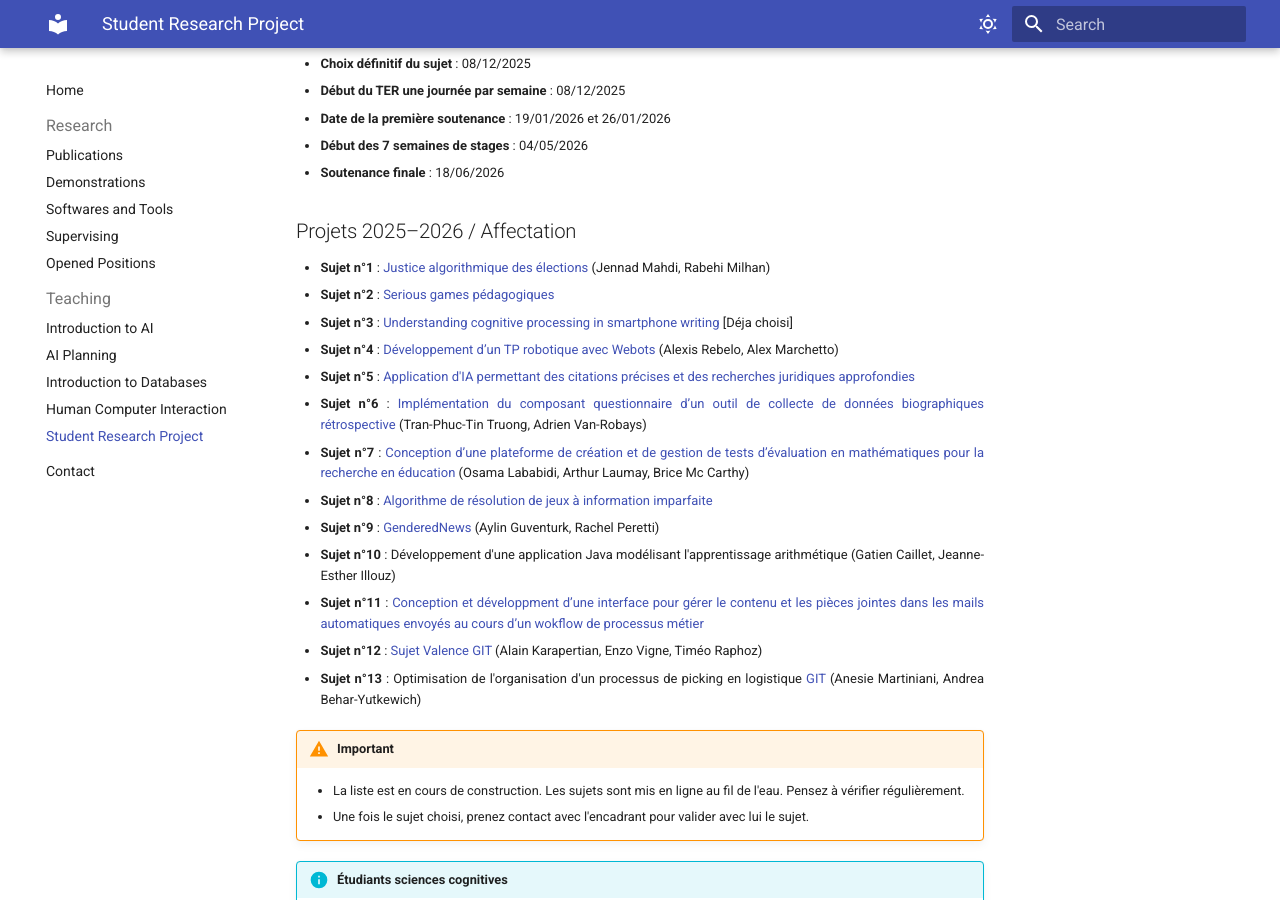
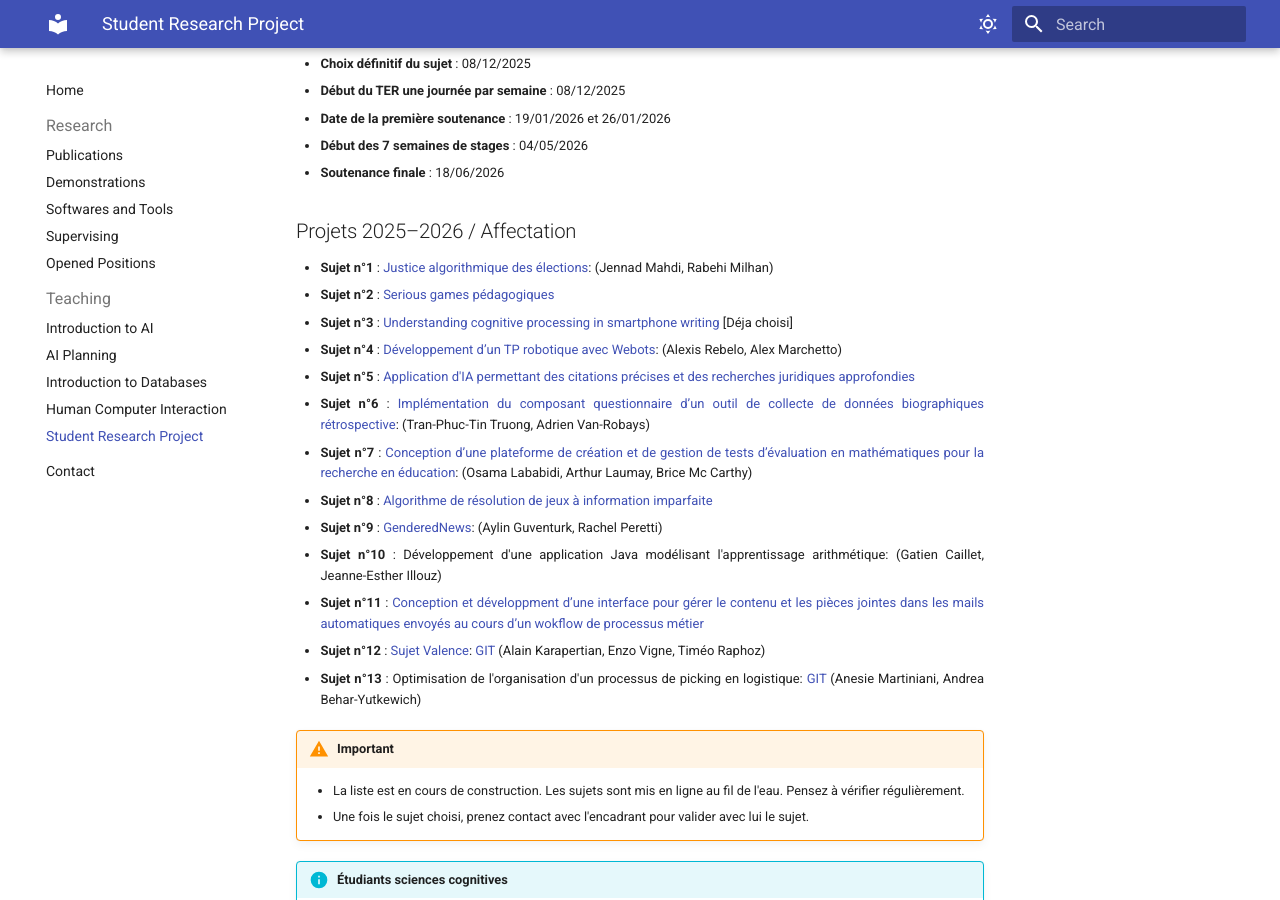
Before and after one commit to pellierd/homepage, an MkDocs documentation site: the page built from docs/teaching/srp.md, in a window 1280 px wide and 900 px high, scrolled down 1012 px. Built offline with MkDocs 1.6.1 and Material for MkDocs 9.7.7, drawn with Linux system fonts in a browser that asks for light colours.

Commit message:
modif ter

```diff
--- a/docs/teaching/srp.md
+++ b/docs/teaching/srp.md
@@ -35,20 +35,20 @@ La première période du projet est consacrée à l'élaboration des documents p
 
 ## Projets 2025–2026 / Affectation
 
-- **Sujet n°1** : [Justice algorithmique des élections](srp/Sujet_1_2025.pdf) (Jennad Mahdi, Rabehi Milhan)
+- **Sujet n°1** : [Justice algorithmique des élections](srp/Sujet_1_2025.pdf): (Jennad Mahdi, Rabehi Milhan)
 - **Sujet n°2** : [Serious games pédagogiques](srp/Sujet_2_2025.pdf)
 - **Sujet n°3** : [Understanding cognitive processing in smartphone writing](srp/Sujet_3_2025.pdf) [Déja choisi]
-- **Sujet n°4** : [Développement d’un TP robotique avec Webots](srp/Sujet_4_2025.pdf) (Alexis Rebelo, Alex Marchetto)
+- **Sujet n°4** : [Développement d’un TP robotique avec Webots](srp/Sujet_4_2025.pdf): (Alexis Rebelo, Alex Marchetto)
 - **Sujet n°5** : [Application d'IA permettant des citations précises et des recherches juridiques approfondies](srp/Sujet_5_2025.pdf)
-- **Sujet n°6** : [Implémentation du composant questionnaire d’un outil de collecte de données biographiques rétrospective](srp/Sujet_6_2025.pdf) (Tran-Phuc-Tin Truong, Adrien Van-Robays)
-- **Sujet n°7** : [Conception d’une plateforme de création et de gestion de tests d’évaluation en mathématiques pour la recherche en éducation](srp/Sujet_7_2025.pdf) (Osama Lababidi, Arthur Laumay, Brice Mc Carthy)
+- **Sujet n°6** : [Implémentation du composant questionnaire d’un outil de collecte de données biographiques rétrospective](srp/Sujet_6_2025.pdf): (Tran-Phuc-Tin Truong, Adrien Van-Robays)
+- **Sujet n°7** : [Conception d’une plateforme de création et de gestion de tests d’évaluation en mathématiques pour la recherche en éducation](srp/Sujet_7_2025.pdf): (Osama Lababidi, Arthur Laumay, Brice Mc Carthy)
 - **Sujet n°8** : [Algorithme de résolution de jeux à information imparfaite ](srp/Sujet_8_2025.pdf)
-- **Sujet n°9** : [GenderedNews](srp/Sujet_9_2025.pdf) (Aylin Guventurk, Rachel Peretti)
-- **Sujet n°10** : Développement d'une application Java modélisant l'apprentissage arithmétique (Gatien Caillet,
+- **Sujet n°9** : [GenderedNews](srp/Sujet_9_2025.pdf): (Aylin Guventurk, Rachel Peretti)
+- **Sujet n°10** : Développement d'une application Java modélisant l'apprentissage arithmétique: (Gatien Caillet,
 Jeanne-Esther Illouz)
 - **Sujet n°11** : [Conception et développment d’une interface pour gérer le contenu et les pièces jointes dans les mails automatiques envoyés au cours d’un  wokflow de processus métier](srp/Sujet_11_2025.pdf)
-- **Sujet n°12** : [Sujet Valence]() [GIT](https://github.com/alkalain/MARL-RL-GUI.git) (Alain Karapertian, Enzo Vigne, Timéo Raphoz)
-- **Sujet n°13** : Optimisation de l'organisation d'un processus de picking en logistique [GIT](https://github.com/ValentineDz/Emploi-Du-Temps-TER) (Anesie Martiniani, Andrea Behar-Yutkewich)
+- **Sujet n°12** : [Sujet Valence](): [GIT](https://github.com/alkalain/MARL-RL-GUI.git) (Alain Karapertian, Enzo Vigne, Timéo Raphoz)
+- **Sujet n°13** : Optimisation de l'organisation d'un processus de picking en logistique: [GIT](https://github.com/ValentineDz/Emploi-Du-Temps-TER) (Anesie Martiniani, Andrea Behar-Yutkewich)
 
 
 !!! warning "Important"
```
